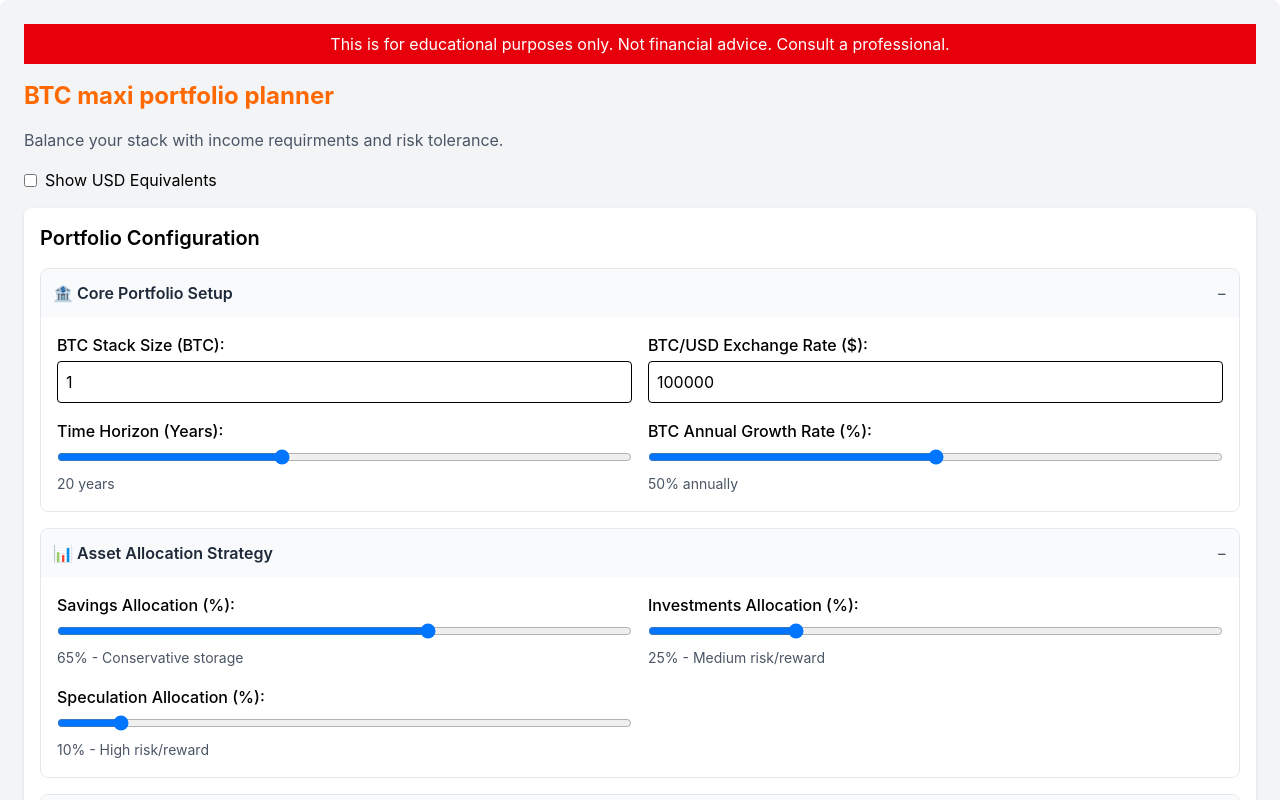
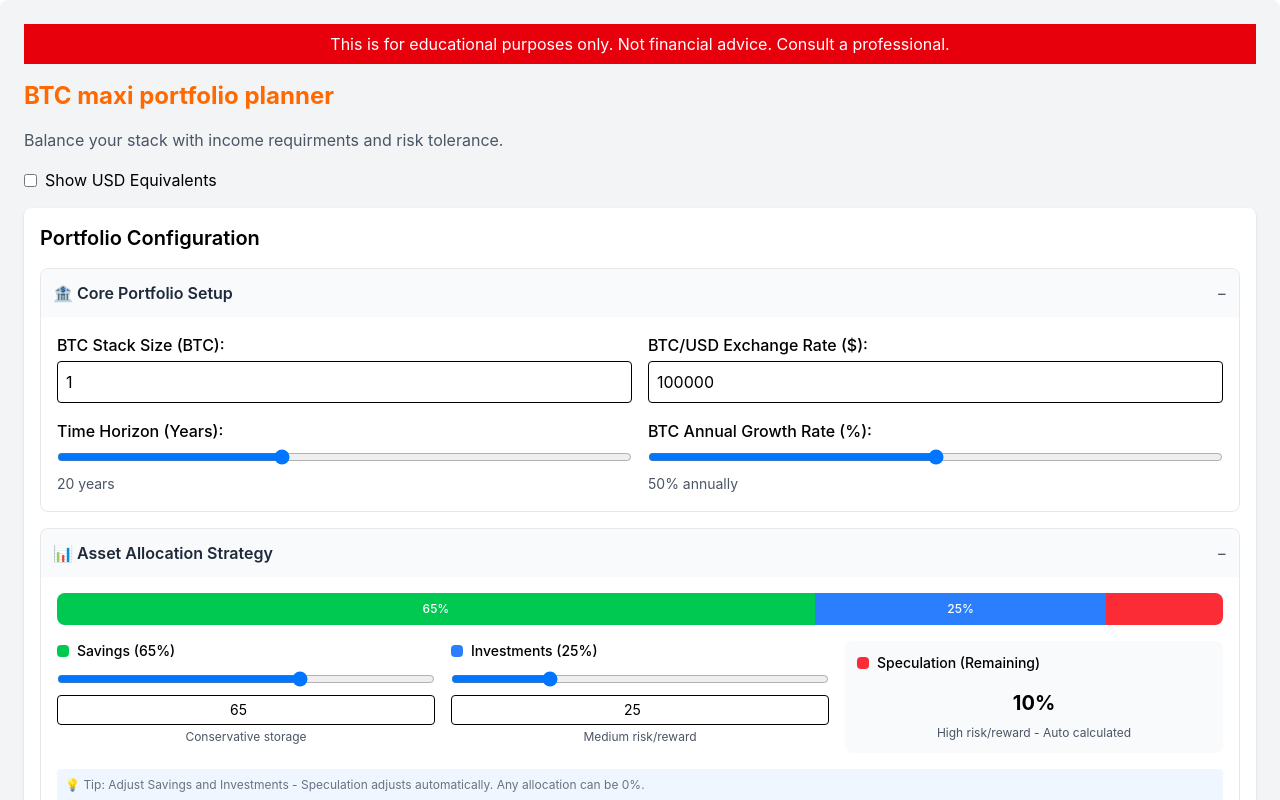
Before and after one commit to atamti/maxi_planner, a React (Vite) app: page / in a window 1280 px wide. Shown: the top 800 px of the page. Built offline with nearby package versions, Linux system fonts and the light colour scheme.

Commit message:
Improved allocation slider UX

```diff
--- /dev/null
+++ b/src/components/AllocationSliders.tsx
@@ -0,0 +1,227 @@
+import React, { useState } from "react";
+
+interface Props {
+  savingsPct: number;
+  investmentsPct: number;
+  speculationPct: number;
+  onUpdate: (updates: {
+    savingsPct: number;
+    investmentsPct: number;
+    speculationPct: number;
+  }) => void;
+  minThreshold?: number;
+}
+
+export const AllocationSliders: React.FC<Props> = ({
+  savingsPct,
+  investmentsPct,
+  speculationPct,
+  onUpdate,
+  minThreshold = 0,
+}) => {
+  const [highlightField, setHighlightField] = useState<string | null>(null);
+
+  const handleAllocationChange = (
+    field: "savings" | "investments",
+    newValue: number,
+  ) => {
+    let newSavings = savingsPct;
+    let newInvestments = investmentsPct;
+    let newSpeculation = speculationPct;
+
+    if (field === "savings") {
+      newSavings = Math.max(minThreshold, Math.min(100, newValue));
+      const remaining = 100 - newSavings;
+
+      // If speculation would go below threshold, reduce investments
+      if (remaining - investmentsPct < minThreshold) {
+        newInvestments = Math.max(minThreshold, remaining - minThreshold);
+        newSpeculation = remaining - newInvestments;
+
+        if (newInvestments !== investmentsPct) {
+          setHighlightField("investments");
+          setTimeout(() => setHighlightField(null), 500);
+        }
+      } else {
+        newSpeculation = remaining - investmentsPct;
+      }
+    } else if (field === "investments") {
+      newInvestments = Math.max(minThreshold, Math.min(100, newValue));
+      const remaining = 100 - newInvestments;
+
+      // If speculation would go below threshold, reduce savings
+      if (remaining - savingsPct < minThreshold) {
+        newSavings = Math.max(minThreshold, remaining - minThreshold);
+        newSpeculation = remaining - newSavings;
+
+        if (newSavings !== savingsPct) {
+          setHighlightField("savings");
+          setTimeout(() => setHighlightField(null), 500);
+        }
+      } else {
+        newSpeculation = remaining - savingsPct;
+      }
+    }
+
+    onUpdate({
+      savingsPct: Math.round(newSavings),
+      investmentsPct: Math.round(newInvestments),
+      speculationPct: Math.round(newSpeculation),
+    });
+  };
+
+  const getBarColor = (type: string, isHighlighted: boolean) => {
+    if (isHighlighted) return "bg-yellow-400 transition-colors duration-500";
+
+    switch (type) {
+      case "savings":
+        return "bg-green-500";
+      case "investments":
+        return "bg-blue-500";
+      case "speculation":
+        return "bg-red-500";
+      default:
+        return "bg-gray-400";
+    }
+  };
+
+  return (
+    <div className="space-y-4">
+      {/* Visual Progress Bar */}
+      <div className="w-full h-8 bg-gray-200 rounded-lg overflow-hidden flex">
+        <div
+          className={`${getBarColor(
+            "savings",
+            highlightField === "savings",
+          )} flex items-center justify-center text-white text-xs font-medium`}
+          style={{ width: `${savingsPct}%` }}
+        >
+          {savingsPct > 15 ? `${savingsPct}%` : ""}
+        </div>
+        <div
+          className={`${getBarColor(
+            "investments",
+            highlightField === "investments",
+          )} flex items-center justify-center text-white text-xs font-medium`}
+          style={{ width: `${investmentsPct}%` }}
+        >
+          {investmentsPct > 15 ? `${investmentsPct}%` : ""}
+        </div>
+        <div
+          className={`${getBarColor("speculation", false)} flex items-center justify-center text-white text-xs font-medium`}
+          style={{ width: `${speculationPct}%` }}
+        >
+          {speculationPct > 15 ? `${speculationPct}%` : ""}
+        </div>
+      </div>
+
+      {/* Three Buckets in One Row */}
+      <div className="grid grid-cols-1 md:grid-cols-3 gap-4">
+        {/* Savings */}
+        <div
+          className={`transition-all duration-300 ${
+            highlightField === "savings"
+              ? "ring-2 ring-yellow-400 rounded-lg p-2"
+              : ""
+          }`}
+        >
+          <div className="flex items-center mb-2">
+            <div className="w-3 h-3 bg-green-500 rounded mr-2"></div>
+            <label className="block font-medium text-sm">
+              Savings ({savingsPct}%)
+            </label>
+          </div>
+          <input
+            type="range"
+            value={savingsPct}
+            onChange={(e) =>
+              handleAllocationChange("savings", Number(e.target.value))
+            }
+            className="w-full mb-2"
+            min={minThreshold}
+            max={100}
+          />
+          <input
+            type="number"
+            value={savingsPct}
+            onChange={(e) =>
+              handleAllocationChange("savings", Number(e.target.value))
+            }
+            className="w-full p-1 border rounded text-center text-sm"
+            min={minThreshold}
+            max={100}
+          />
+          <span className="text-xs text-gray-600 block mt-1 text-center">
+            Conservative storage
+          </span>
+        </div>
+
+        {/* Investments */}
+        <div
+          className={`transition-all duration-300 ${
+            highlightField === "investments"
+              ? "ring-2 ring-yellow-400 rounded-lg p-2"
+              : ""
+          }`}
+        >
+          <div className="flex items-center mb-2">
+            <div className="w-3 h-3 bg-blue-500 rounded mr-2"></div>
+            <label className="block font-medium text-sm">
+              Investments ({investmentsPct}%)
+            </label>
+          </div>
+          <input
+            type="range"
+            value={investmentsPct}
+            onChange={(e) =>
+              handleAllocationChange("investments", Number(e.target.value))
+            }
+            className="w-full mb-2"
+            min={minThreshold}
+            max={100}
+          />
+          <input
+            type="number"
+            value={investmentsPct}
+            onChange={(e) =>
+              handleAllocationChange("investments", Number(e.target.value))
+            }
+            className="w-full p-1 border rounded text-center text-sm"
+            min={minThreshold}
+            max={100}
+          />
+          <span className="text-xs text-gray-600 block mt-1 text-center">
+            Medium risk/reward
+          </span>
+        </div>
+
+        {/* Speculation (Calculated) */}
+        <div className="bg-gray-50 p-3 rounded-lg">
+          <div className="flex items-center mb-2">
+            <div className="w-3 h-3 bg-red-500 rounded mr-2"></div>
+            <label className="block font-medium text-sm">
+              Speculation (Remaining)
+            </label>
+          </div>
+          <div className="text-xl font-bold text-center py-2">
+            {speculationPct}%
+          </div>
+          <span className="text-xs text-gray-600 block text-center">
+            High risk/reward - Auto calculated
+          </span>
+          {speculationPct <= minThreshold && speculationPct > 0 && (
+            <div className="text-xs text-orange-600 text-center mt-1">
+              ⚠️ At minimum threshold
+            </div>
+          )}
+        </div>
+      </div>
+
+      {/* Constraint Information */}
+      <div className="text-xs text-gray-500 bg-blue-50 p-2 rounded">
+        💡 Tip: Adjust Savings and Investments - Speculation adjusts
+        automatically. Any allocation can be 0%.
+      </div>
+    </div>
+  );
+};
--- a/src/components/PortfolioForm.tsx
+++ b/src/components/PortfolioForm.tsx
@@ -1,5 +1,6 @@
 import React, { useState } from "react";
 import { FormData } from "../types";
+import { AllocationSliders } from "./AllocationSliders";
 import { YieldChart } from "./YieldChart";
 
 interface Props {
@@ -127,67 +128,14 @@ export const PortfolioForm: React.FC<Props> = ({
         title="📊 Asset Allocation Strategy"
         defaultExpanded={true}
       >
-        <div>
-          <label className="block font-medium mb-1">
-            Savings Allocation (%):
-          </label>
-          <input
-            type="range"
-            value={formData.savingsPct}
-            onChange={(e) =>
-              updateFormData({ savingsPct: Number(e.target.value) })
-            }
-            className="w-full"
-            min="0"
-            max="100"
+        <div className="col-span-2">
+          <AllocationSliders
+            savingsPct={formData.savingsPct}
+            investmentsPct={formData.investmentsPct}
+            speculationPct={formData.speculationPct}
+            onUpdate={(updates) => updateFormData(updates)}
           />
-          <span className="text-sm text-gray-600">
-            {formData.savingsPct}% - Conservative storage
-          </span>
         </div>
-        <div>
-          <label className="block font-medium mb-1">
-            Investments Allocation (%):
-          </label>
-          <input
-            type="range"
-            value={formData.investmentsPct}
-            onChange={(e) =>
-              updateFormData({ investmentsPct: Number(e.target.value) })
-            }
-            className="w-full"
-            min="0"
-            max="100"
-          />
-          <span className="text-sm text-gray-600">
-            {formData.investmentsPct}% - Medium risk/reward
-          </span>
-        </div>
-        <div>
-          <label className="block font-medium mb-1">
-            Speculation Allocation (%):
-          </label>
-          <input
-            type="range"
-            value={formData.speculationPct}
-            onChange={(e) =>
-              updateFormData({ speculationPct: Number(e.target.value) })
-            }
-            className="w-full"
-            min="0"
-            max="100"
-          />
-          <span className="text-sm text-gray-600">
-            {formData.speculationPct}% - High risk/reward
-          </span>
-        </div>
-        {allocationError && (
-          <div className="col-span-2">
-            <p className="text-red-600 bg-red-50 p-2 rounded">
-              {allocationError}
-            </p>
-          </div>
-        )}
       </CollapsibleSection>
 
       <CollapsibleSection title="📈 Yield Assumptions">
@@ -385,12 +333,6 @@ export const PortfolioForm: React.FC<Props> = ({
 
       <div className="flex gap-4 pt-4 border-t">
         <button
-          onClick={() => {}}
-          className="bg-orange-500 hover:bg-orange-600 text-white px-6 py-2 rounded-lg font-medium transition-colors"
-        >
-          📊 Calculate Results
-        </button>
-        <button
           onClick={onReset}
           className="bg-gray-500 hover:bg-gray-600 text-white px-6 py-2 rounded-lg font-medium transition-colors"
         >
```
